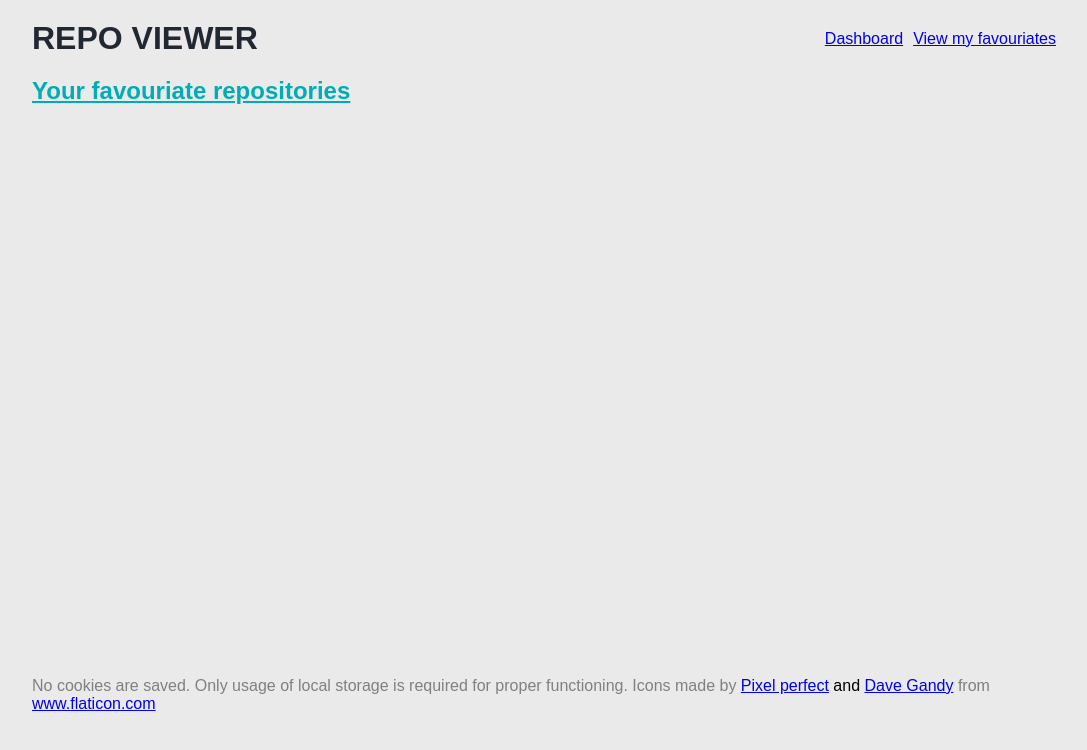
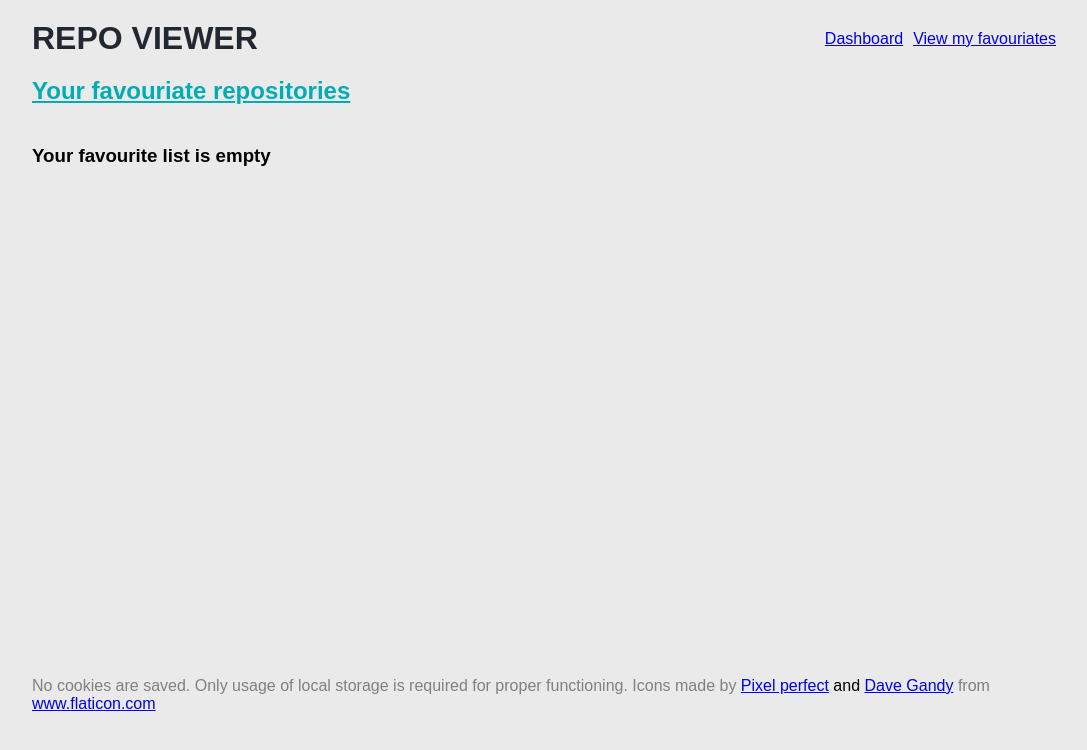
Before and after one commit to ashishsantikari/fluffy-spork, a React (Create React App) app: page /likes in a window 1280 px wide. Shown: the top 750 px of the page, without its empty margins (96-1183 px from the left). Built offline with nearby package versions, Linux system fonts and the light colour scheme; a web font is replaced by a local one.

Commit message:
feat: info message

```diff
--- /dev/null
+++ b/src/components/InfoMessage/index.js
@@ -0,0 +1,13 @@
+import React from "react";
+import Box from "../Box";
+import Text from "../Text";
+
+const InfoMessage = ({ message }) => {
+  return (
+    <Box width="100%" paddingY="20px">
+      <Text as="h3">{message}</Text>
+    </Box>
+  );
+};
+
+export default InfoMessage;
--- a/src/components/RepoList/index.js
+++ b/src/components/RepoList/index.js
@@ -3,8 +3,10 @@ import { ListItem } from "../List/ListItem";
 import List from "../List";
 import RepoDetail from "../RepoDetail";
 
-const RepoList = ({ repos, setFavouriates, isFavouriate }) => {
+const RepoList = ({ repos, setFavouriates, isFavouriate, infoMessage }) => {
   return (
+    <>
+      {infoMessage && infoMessage()}
       <List listStyleType="none" marginY="20px">
         {repos.map((repo) => (
           <ListItem key={repo.id}>
@@ -20,6 +22,7 @@ const RepoList = ({ repos, setFavouriates, isFavouriate }) => {
           </ListItem>
         ))}
       </List>
+    </>
   );
 };
 
--- a/src/pages/Dashboard/index.js
+++ b/src/pages/Dashboard/index.js
@@ -10,6 +10,7 @@ import RepoList from "../../components/RepoList";
 import Page from "../../components/Page";
 import { getDateParam } from "../../lib/queryParams";
 import Dropdown from "../../components/Dropdown";
+import InfoMessage from "../../components/InfoMessage";
 
 const Dashboard = () => {
   const [page, setPage] = React.useState(1);
@@ -100,6 +101,10 @@ const Dashboard = () => {
         repos={repos}
         isFavouriate={isFavouriate}
         setFavouriates={setFavourites}
+        infoMessage={() =>
+          repos.length === 0 &&
+          !loading && <InfoMessage message="No repositories found" />
+        }
       />
       <Pagination
         inProgress={loading}
--- a/src/pages/Favourite/index.js
+++ b/src/pages/Favourite/index.js
@@ -4,6 +4,7 @@ import Title from "../../components/Title";
 import RepoList from "../../components/RepoList";
 import useIsFavourite from "../../hooks/useIsFavourite";
 import Page from "../../components/Page";
+import InfoMessage from "../../components/InfoMessage";
 
 const Favourite = () => {
   const [favourites, setFavourites] = useFavourites();
@@ -16,6 +17,11 @@ const Favourite = () => {
         repos={favourites}
         isFavouriate={isFavourite}
         setFavouriates={setFavourites}
+        infoMessage={() =>
+          favourites.length === 0 && (
+            <InfoMessage message="Your favourite list is empty" />
+          )
+        }
       />
     </Page>
   );
```
Also changed, not shown: 2 other files (tests, documents, lock files or other folders). Lines whose indentation alone changed are shown as unchanged.
